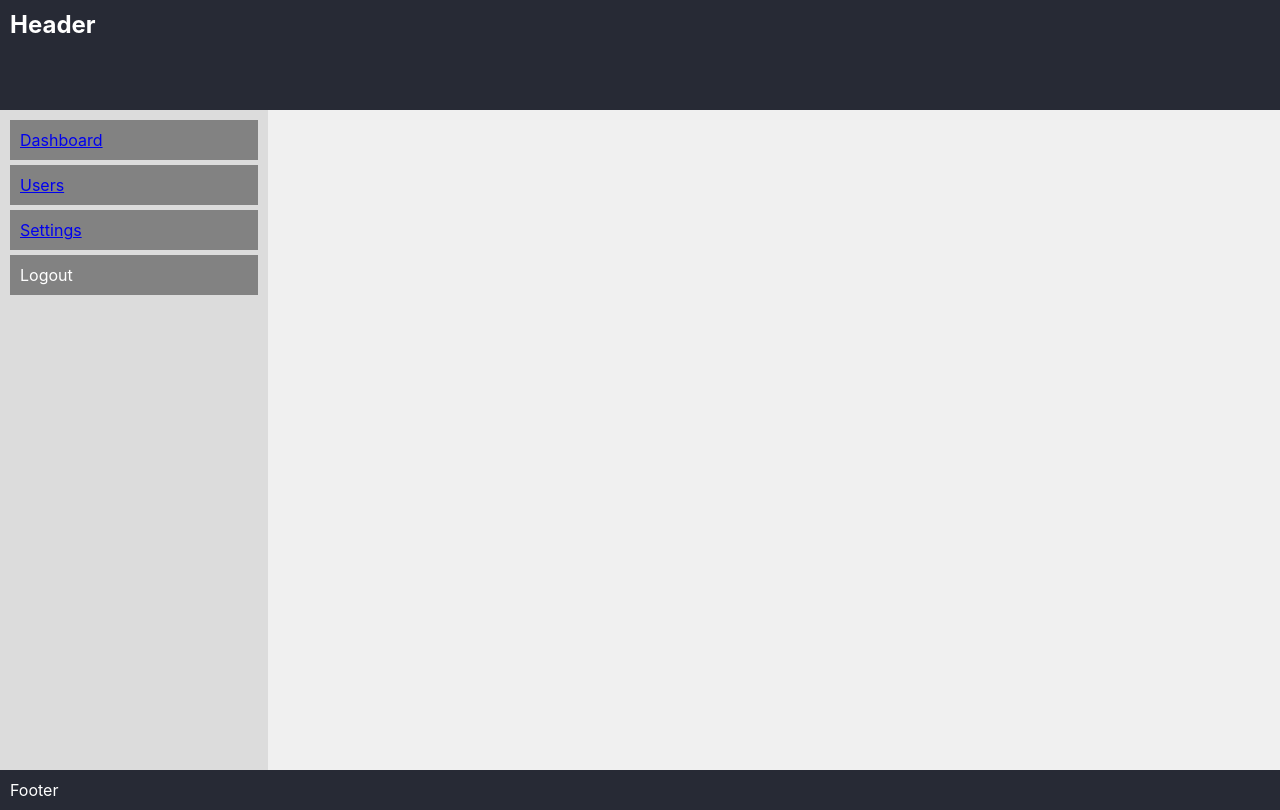
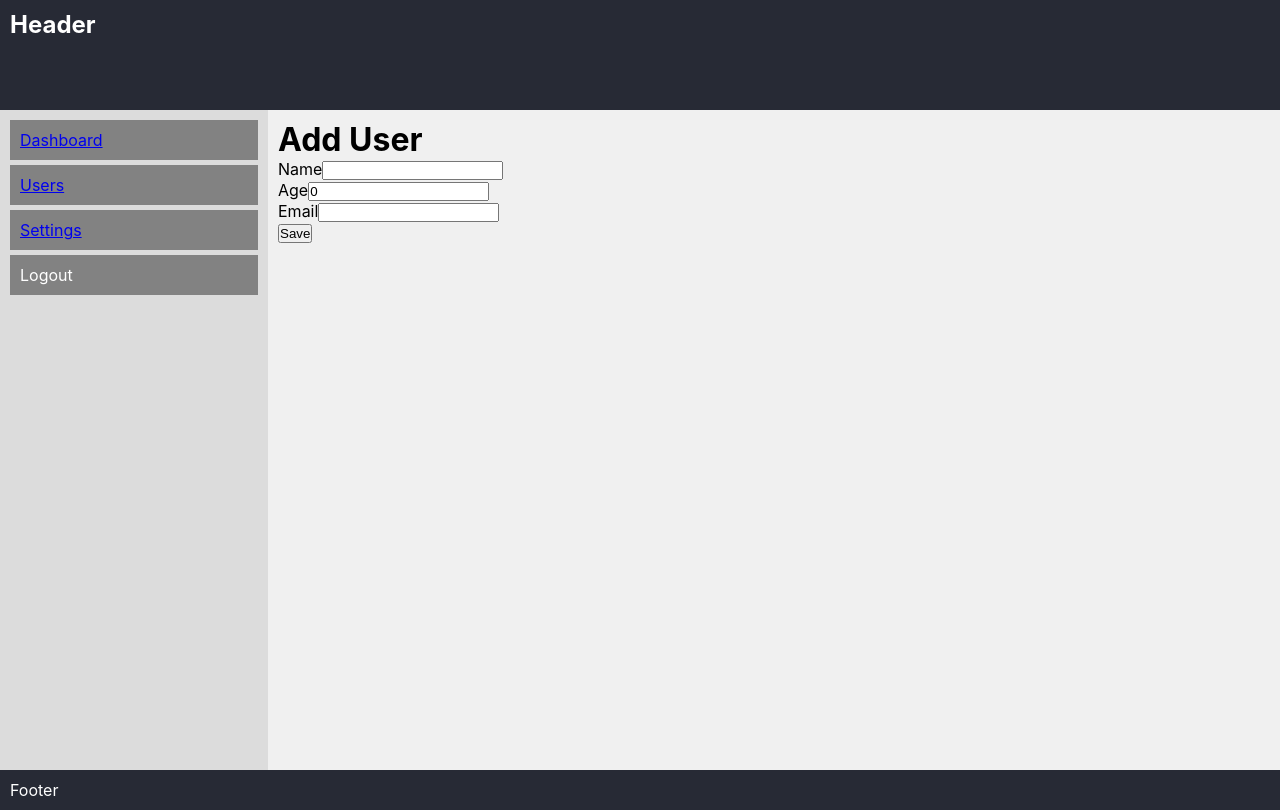
Before and after one commit to kiranmulmi/react-training-2025, a React (Create React App) app: page /admin/user/create in a window 1280 px wide. Built offline with nearby package versions, Linux system fonts and the light colour scheme.

Commit message:
user form

```diff
--- a/src/App.js
+++ b/src/App.js
@@ -7,6 +7,7 @@ import Sidebar from './components/Sidebar';
 import Dashboard from './pages/Dashboard';
 import Users from './pages/user/Users';
 import Settings from './pages/Settings';
+import UserAdd from './pages/user/UserAdd';
 
 const App = () => {
 
@@ -19,6 +20,7 @@ const App = () => {
           <Routes>
             <Route path="/admin/dashboard" element={<Dashboard />} />
             <Route path="/admin/users" element={<Users title="Users"/>} />
+            <Route path="/admin/user/create" element={<UserAdd />} />
             <Route path="/admin/settings" element={<Settings />} />
           </Routes>
         </div>
--- /dev/null
+++ b/src/pages/user/UserAdd.js
@@ -0,0 +1,49 @@
+import React, { useState } from "react";
+
+const UserAdd = () => {
+  const [name, setName] = useState("");
+  const [email, setEmail] = useState("");
+  const [age, setAge] = useState(0);
+
+  const [nameError, setNameError] = useState("");
+
+  const handleNameChange = (e) => {
+    setName(e.target.value);
+  }
+  const handleAgeChange = (e) => {
+    setAge(e.target.value);
+  }
+  const handleEmailChange = (e) => {
+    setEmail(e.target.value);
+  }
+
+  const handleSubmit = () => {
+    if (name === "") {
+      setNameError("Name is required");
+      return;
+    }
+  }
+  return (
+    <div>
+      <h1>Add User</h1>
+      <form>
+        <div>
+          <label>Name</label>
+          <input type="text" value={name} onChange={handleNameChange} />
+          <div>{nameError}</div>
+        </div>
+        <div>
+          <label>Age</label>
+          <input type="number" value={age} onChange={handleAgeChange} />
+        </div>
+        <div>
+          <label>Email</label>
+          <input type="email" value={email} onChange={handleEmailChange} />
+        </div>
+        <button type="button" onClick={handleSubmit}>Save</button>
+      </form>
+    </div>
+  )
+}
+
+export default UserAdd;
--- a/src/pages/user/Users.js
+++ b/src/pages/user/Users.js
@@ -9,8 +9,12 @@ const Users = (props) => {
     { id: 4, name: 'Jane Smith', age: 28, email: 'xyz@gmail.com'},
     { id: 5, name: 'John Brown', age: 35, email: 'brown@yahoo.com'},
   ];
+  const handleAddUser = () => {
+    console.log('Add User');
+  };
   return (
     <div className="v-col users">
+      <button className="btn" onClick={handleAddUser}>Add User</button>
       <h1>{props.title}</h1>
       <table id="users">
         <thead>
```
